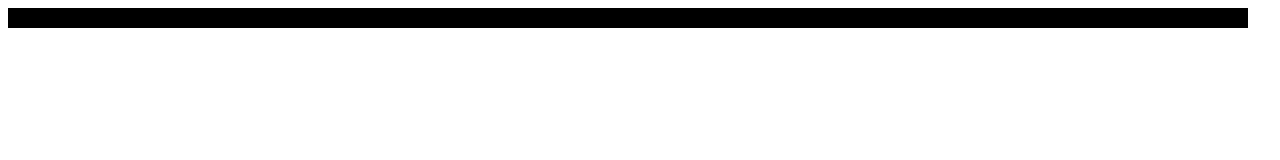
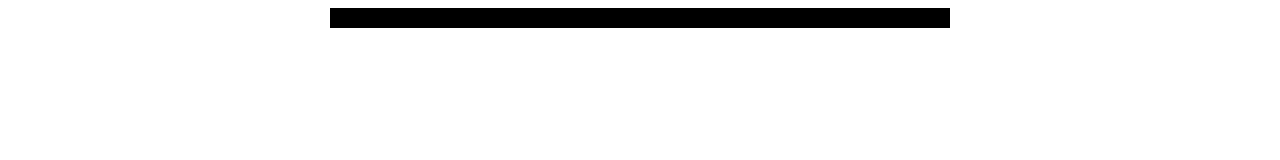
Before and after one commit to jmsherry/tictactoe, a plain HTML site: page index.html in a window 1280 px wide. Drawn offline with Linux system fonts and the light colour scheme.

Commit message:
added styles for board squares

```diff
--- a/styles/styles.css
+++ b/styles/styles.css
@@ -1,8 +1,14 @@
 .board {
-  max-width: 1220px;
+  max-width: 600px;
   border: 10px solid #000;
+  margin: 0 auto;
+  position: relative;
+  overflow: hidden;
 }
 
 .board > div {
   border: 1px solid #000;
+  display:inline-block;
+  vertical-align: top;
+  height: 200px;
 }
```
